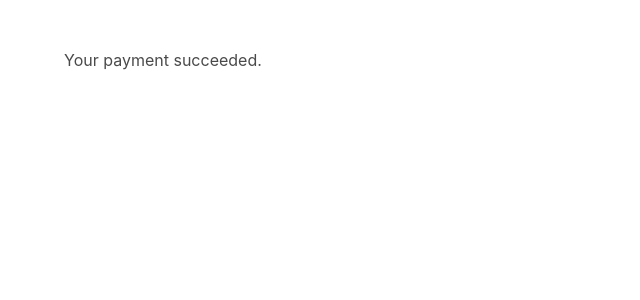
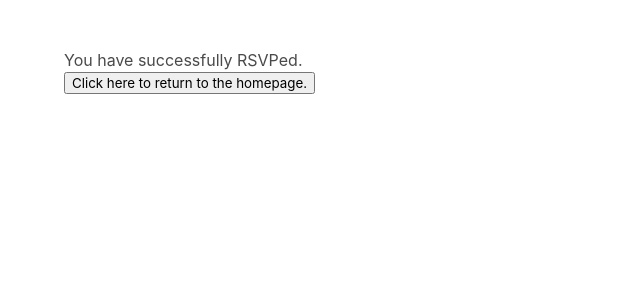
Before and after one commit to Macrosoft-Event-Finder/macrosoft-event-finder, a Flask app: page /success in a window 1280 px wide. Shown: the top 300 px of the page, without its empty margins (0-640 px from the left). Run offline with Flask 3, Linux system fonts and the light colour scheme; the visitor is signed in with stand-in values (Sample User, id 1); parts of the project's set-up code (start-up, migrations or seed data) failed here and were passed over; some libraries are stand-ins or nearby versions.

Commit message:
few changes, added buttons back to homepage

```diff
--- a/placeholder/website/main/views.py
+++ b/placeholder/website/main/views.py
@@ -78,10 +78,12 @@ def create_event():
     return render_template('create_event.html', eventForm=eventForm)
 
 @main.route("/confirm_payment")
+@login_required
 def confirm_payment():
     return render_template("confirm_payment.html")
 
 @main.route("/config")
+@login_required
 def get_publishable_key():
     stripe_config = {"publicKey": "pk_test_51P4ASURrWMk3kdo04r3ahTD308dHHV5EeELFbVOZ6ihR9t3iCBIe7o98vlvzBS7MQVJqklW1xsjxT7VUuT98T1N500aHs2qBfv"}
     return jsonify(stripe_config)
@@ -112,10 +114,12 @@ def create_checkout_session():
         return jsonify(error=str(e)), 403
 
 @main.route("/success")
+@login_required
 def success():
     return render_template("payment/success.html")
 
 @main.route("/cancelled")
+@login_required
 def cancelled():
     return render_template("payment/cancelled.html")
 
--- a/placeholder/website/templates/confirm_payment.html
+++ b/placeholder/website/templates/confirm_payment.html
@@ -4,7 +4,7 @@
 <title>Confirm Payment</title>
   <section class="section">
     <div class="container">
-        <h1>The event you are trying to RSVP for requires a payment. Please click on the button below to be taken to checkout.</h1>
+        <p>The event you are trying to RSVP for requires a payment. Please click on the button below to be taken to checkout.</p>
         <button class="button is-primary" id="submitBtn">Checkout</button>
     </div>
   </section>
--- a/placeholder/website/templates/main.html
+++ b/placeholder/website/templates/main.html
@@ -2,7 +2,7 @@
   <head>
     <meta charset="utf-8">
     <meta name="viewport" content="width=device-width, initial-scale=1">
-    <title>Flask + Stripe Checkout</title>
+    <title>Payment Confirmation</title>
     <link rel="stylesheet" href="https://cdn.jsdelivr.net/npm/bulma@0.9.0/css/bulma.min.css">
     <script src="https://js.stripe.com/v3/"></script>
     <script src="{{ url_for('static', filename='main.js') }}"></script>
--- a/placeholder/website/templates/payment/cancelled.html
+++ b/placeholder/website/templates/payment/cancelled.html
@@ -4,6 +4,9 @@
   <section class="section">
     <div class="container">
       <p>Your payment was cancelled.</p>
+      <form action="{{ url_for('main.homepage') }}" method="GET">
+        <button>Click here to return to the homepage.</button>
+      </form>
     </div>
   </section>
 {% endblock %}
--- a/placeholder/website/templates/payment/payment.html
+++ b/placeholder/website/templates/payment/payment.html
@@ -1,3 +1,4 @@
+<!--
 {% extends "base.html" %} {% import "bootstrap/wtf.html" as wtf %}
 {% block title %}payment{% endblock %}
 {% block content %}
@@ -29,3 +30,4 @@
 </body>
 </html>
 {% endblock %}
+-->
--- a/placeholder/website/templates/payment/success.html
+++ b/placeholder/website/templates/payment/success.html
@@ -3,7 +3,10 @@
 {% block content %}
   <section class="section">
     <div class="container">
-      <p>Your payment succeeded.</p>
+      <p>You have successfully RSVPed.</p>
+      <form action="{{ url_for('main.homepage') }}" method="GET">
+        <button>Click here to return to the homepage.</button>
+      </form>
     </div>
   </section>
 {% endblock %}
```
Also changed, not shown: placeholder/website/templates/event_page.html (+9 -3 lines).
